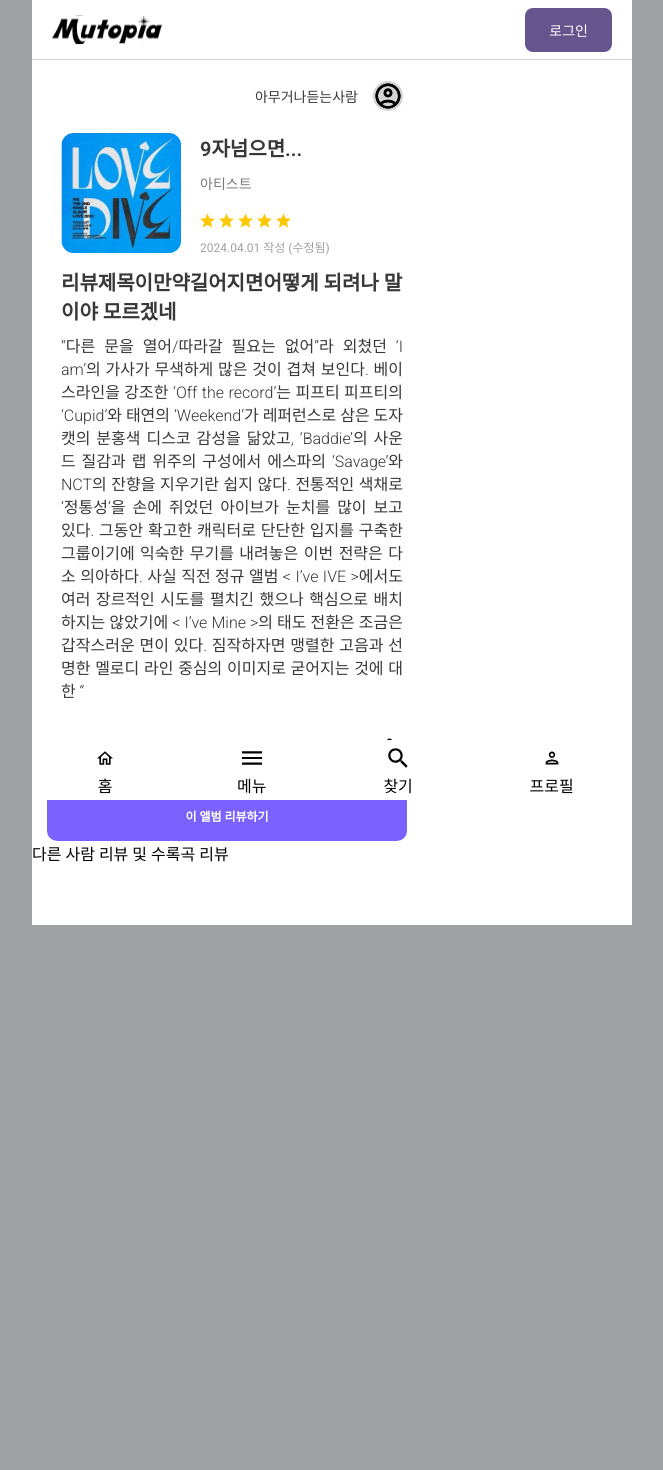
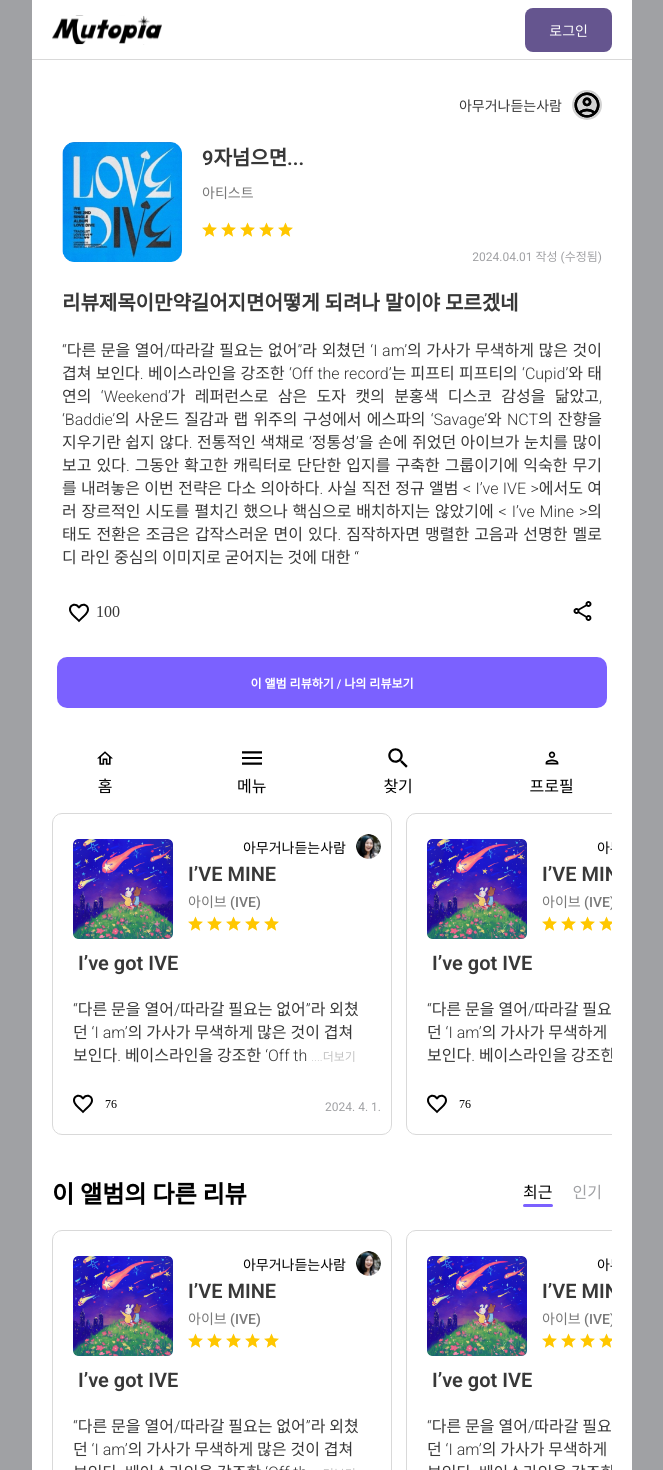
Before and after one commit to SKKU-Capston-Project-2024/web, a React (Create React App) app: page /reviewDetail in a window 1280 px wide. Shown: the top 1470 px of the page, without its empty margins (308-971 px from the left). Before the commit the page ends 925 px from the top, so only its background shows below. Built offline with nearby package versions, Linux system fonts and the light colour scheme; no server answers.

Commit message:
리뷰디테일수정

```diff
--- a/src/pages/reviewDetail/ReviewDetail.js
+++ b/src/pages/reviewDetail/ReviewDetail.js
@@ -1,9 +1,55 @@
 import styles from './ReviewDetail.module.css';
 import axios from 'axios';
-import { useEffect, useState } from 'react';
+import { useState, useEffect, useContext } from 'react';
 import StarRating from '../../components/starRating/StarRating';
+import ToggleFilter from "../../components/toggleFilter/ToggleFilter";
+import ReviewPreview from "../../components/reviewPreview/ReviewPreview";
+import {UserContext} from "../../context/UserContext";
 
-const ReviewDetail = () => {
+const ReviewDetail = (props) => {
+    const onContainerClick = () => {
+    };
+    const { user } = useContext(UserContext);
+    const [isLoading, setIsLoading] = useState(true);
+    const [reviewStatus, setReviewStatus] = useState(null);
+
+    useEffect(() => {
+        const fetchReviewStatus = async () => {
+            if (!user) {
+                setReviewStatus(null);
+                setIsLoading(false);
+                return;
+            }
+            try {
+                const response = await axios.get(`${process.env.REACT_APP_API_HOST}/album/review/status/${props.albumId}`, {
+                    headers: { Authorization: `Bearer ${user.token}` }
+                });
+                setReviewStatus(response.data.hasReviewed ? 'written' : 'not_written');
+            } catch (error) {
+                console.error('Error fetching review status:', error);
+                setReviewStatus('not_written');
+            }
+            setIsLoading(false);
+        };
+
+        fetchReviewStatus();
+    }, [user, props.albumId]);
+
+    const handleButtonClick = () => {
+        if (!user) {
+            // 여기에서 로그인 모달을 표시하는 로직
+            alert('로그인이 필요합니다.');
+            return;
+        }
+        if (reviewStatus === 'written') {
+            // 리뷰 상세 페이지로 이동
+            window.location.href = `/review/${props.albumId}`;
+        } else {
+            // 리뷰 작성 모달 표시
+            alert('리뷰 작성 페이지로 이동합니다.');
+        }
+    };
+
     return (
         <>
         <div className={styles.reviewContainer}>
@@ -31,17 +77,58 @@
             </div>
             <div className={styles.reivewNav}>
                 <div className={styles.likeIcon}>
-                    <img src="/favoritefilled.svg" alt="likes" className={styles.socialIcon} />
-                    <div className={styles.socialCount}>3</div>
+                    <img src="/heart-icon.svg" alt="likes" className={styles.socialIcon} />
+                    <div className={styles.socialCount}>100</div>
                 </div>
                 <img src="/share.svg" alt="share" className={styles.shareIcon} />
             </div>
         </div>
-        <button className={styles.btnWrite}>이 앨범 리뷰하기</button>
+        <button className={styles.btnWrite}>이 앨범 리뷰하기 / 나의 리뷰보기</button>
         <div>
             <div className={styles.othersContainer}>
-                다른 사람 리뷰 및 수록곡 리뷰
+                <div className={styles.headerContainer}>
+                    <h2>~의 다른 리뷰</h2>
+                    <ToggleFilter menu={["최근", "인기"]} />
+                    </div>
+                    <div className="verticalScroll">
+                    <ReviewPreview
+                        ellipse85="/ellipse-85@2x.png"
+                        iFeel="I feel"
+                        rectangle1480="/rectangle-1480@2x.png"
+                        prop="아이들 리뷰 제목"
+                        onContainerClick={onContainerClick}
+                    />
+                    <ReviewPreview
+                        ellipse85="/ellipse-85@2x.png"
+                        iFeel="I feel"
+                        rectangle1480="/rectangle-1480@2x.png"
+                        prop="아이들 리뷰 제목"
+                        onContainerClick={onContainerClick}/>
+                </div>
             </div>
+
+            <div className={styles.othersContainer}>
+                <div className={styles.headerContainer}>
+                    <h2>이 앨범의 다른 리뷰</h2>
+                    <ToggleFilter menu={["최근", "인기"]} />
+                    </div>
+                    <div className="verticalScroll">
+                    <ReviewPreview
+                        ellipse85="/ellipse-85@2x.png"
+                        iFeel="I feel"
+                        rectangle1480="/rectangle-1480@2x.png"
+                        prop="아이들 리뷰 제목"
+                        onContainerClick={onContainerClick}
+                    />
+                    <ReviewPreview
+                        ellipse85="/ellipse-85@2x.png"
+                        iFeel="I feel"
+                        rectangle1480="/rectangle-1480@2x.png"
+                        prop="아이들 리뷰 제목"
+                        onContainerClick={onContainerClick}/>
+                </div>
+            </div>
+
         </div>
         </>
     );
--- a/src/pages/reviewDetail/ReviewDetail.module.css
+++ b/src/pages/reviewDetail/ReviewDetail.module.css
@@ -1,13 +1,16 @@
-.reviewContainer{
-    width: 342px;
+.reviewContainer {
     margin-top: 21px;
     display: flex;
     flex-direction: column;
     align-items: center;
-    margin-left: 29px;
+    padding: 0 30px; /* Add padding for better spacing */
+    width: 100%; /* Ensure full width */
+    max-width: 800px; /* Set a max width for readability */
+    margin: 0 auto; /* Center the container */
+    box-sizing: border-box; /* Include padding and border in the element's total width and height */
 }
 
-.writerName{
+.writerName {
     color: #383838;
     text-align: right;
     font-family: Roboto;
@@ -17,30 +20,32 @@
     line-height: normal;
 }
 
-.writerPhoto{
+.writerPhoto {
     width: 30px;
     height: 30px;
     flex-shrink: 0;
     border-radius: 30px;
     background: url("/public/defaultProfile.svg") lightgray 50% / cover no-repeat;
 }
-.reviewWriter{
+
+.reviewWriter {
     align-self: flex-end;
     display: flex;
     flex-direction: row;
-    justify-content: flex-end; /* 컴포넌트를 오른쪽 정렬합니다 */
-    align-items: center; /* 수직축에서 컴포넌트를 중앙에 놓습니다 */
-    gap: 15px; /* 컴포넌트 사이에 15px의 간격을 둡니다 */
+    justify-content: flex-end; /* Align components to the right */
+    align-items: center; /* Center vertically */
+    gap: 10px; /* Add a gap between components */
+    margin-top: 30px;
 }
 
-.albumCover{
+.albumCover {
     margin-top: 5px;
     width: 120px;
     height: 120px;
 }
 
-.albumTitle{
-    max-width: 240px;
+.albumTitle {
+    max-width: 100%;
     min-height: 40px;
     color: #383838;
     font-family: Roboto;
@@ -50,7 +55,7 @@
     line-height: normal;
 }
 
-.artist{
+.artist {
     min-height: 16px;
     color: #787878;
     font-family: Roboto;
@@ -60,20 +65,19 @@
     line-height: normal;
 }
 
-.rating{
+.rating {
     margin-top: 20px;
 }
 
-.reviewInfo{
-    margin-left: 19px;
+.reviewInfo {
+    margin-left: 20px; /* Remove left margin */
     margin-top: 5px;
-    display: flex;
     flex-direction: column;
     align-items: flex-start;
-
+    width: 100%;
 }
 
-.dates{
+.dates {
     margin-top: 10px;
     align-self: flex-end;
     color: #A0A1A4;
@@ -85,18 +89,17 @@
     line-height: normal;
 }
 
-.reviewCover{
+.reviewCover {
     width: 100%;
     height: 130px;
     margin-top: 17px;
     display: flex;
     flex-direction: row;
-
 }
 
-.reviewTitle{
+.reviewTitle {
     width: 100%;
-    margin-top: 9px;
+    margin-top: 20px;
     min-height: 52px;
     color: #383838;
     font-family: Roboto;
@@ -104,12 +107,10 @@
     font-style: normal;
     font-weight: 600;
     line-height: normal;
-
 }
 
-.reviewContent{
-    margin-top: 10px;
-    width: 342px;
+.reviewContent {
+    margin-bottom: 30px;
     color: #383838;
     text-align: justify;
     font-family: Roboto;
@@ -117,43 +118,44 @@
     font-style: normal;
     font-weight: 300;
     line-height: 23px; /* 143.75% */
+    width: 100%;
+    max-width: 800px; /* Ensure content width does not exceed container */
+    box-sizing: border-box; /* Include padding and border in the element's total width and height */
 }
 
-.reivewNav{
-    margin-top: 20px;
-    margin-left: 7px;
-    width: 380px;
-    height: 51px;
+.reviewNav {
+    margin-top: 30px;
     flex-shrink: 0;
-    display: flex;
+    display: inline-flex;
     flex-direction: row;
     justify-content: space-between;
-
-
+    width: 100%;
+    max-width: 800px; /* Optional: Set a max width for readability */
+    box-sizing: border-box; /* Include padding and border in the element's total width and height */
 }
 
-.likeIcon{
-    margin-left: 20px;
-    display: flex;
+.likeIcon {
+    display: inline-flex;
+    flex-direction: row;
+    align-items: center;
+    margin-right: 450px;
+}
+
+.socialCount {
+    color: #383838;
+    margin-left: 7px;
+    margin-top: -2px;
+}
+
+.shareIcon {
+    display: inline-flex;
     flex-direction: row;
     align-items: center;
 }
 
-.socialCount{
-    color:#383838;
-    margin-left: 7px;
-    margin-top: -2px;
-}
-
-.shareIcon{
-    margin-right: 30px;
-}
-
-
-.btnWrite{
-    width: 360px;
+.btnWrite {
+    display: block; /* 버튼이 전체 너비를 차지하게 하여 중앙 정렬이 가능하도록 설정 */
     height: 51px;
-    margin-top: 16px;
     flex-shrink: 0;
     border-radius: 10px;
     border: none;
@@ -165,5 +167,47 @@
     font-style: normal;
     font-weight: 600;
     line-height: normal;
-    margin-left: 15px;
+    width: 100%; /* 필요에 따라 너비 조절 */
+    max-width: 550px; /* 가독성을 위해 최대 너비 설정 */
+    margin: 30px auto; /* 버튼을 중앙에 배치하고 상단 마진 추가 */
+    box-sizing: border-box; /* 패딩과 테두리를 요소의 전체 너비와 높이에 포함시킴 */
 }
+
+
+.othersContainer {
+    display: flex;
+    flex-direction: column;
+    padding: 20px;
+    width: 100%;
+    max-width: 800px; /* Optional: Set a max width for readability */
+    margin: 0 auto; /* Center the container */
+    box-sizing: border-box; /* Include padding and border in the element's total width and height */
+}
+
+.headerContainer {
+    display: flex;
+    justify-content: space-between;
+    align-items: center;
+    margin-bottom: 20px;
+    width: 100%;
+    box-sizing: border-box; /* Include padding and border in the element's total width and height */
+}
+
+.verticalScroll {
+    display: flex;
+    flex-direction: column;
+    overflow-y: auto;
+    max-height: 500px; /* Adjust this as needed */
+    width: 100%;
+    box-sizing: border-box; /* Include padding and border in the element's total width and height */
+}
+
+/* Additional styling for better appearance */
+h2 {
+    margin: 0;
+}
+
+.toggleContainer .menu {
+    display: flex;
+    gap: 10px; /* Adjust this as needed */
+}
```
